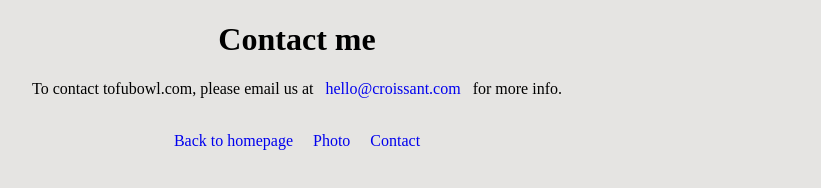
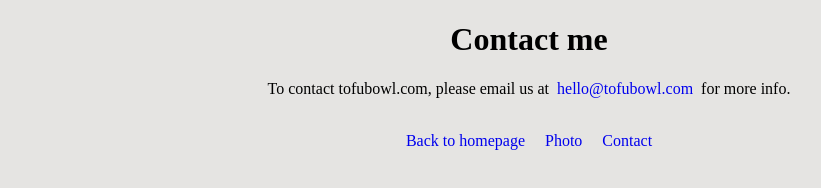
Before and after one commit to silping/tofu, a plain HTML site: page contact.html in a window 1280 px wide. Shown: the whole page, without its empty margins (111-932 px from the left). Drawn offline with Linux system fonts and the light colour scheme.

Commit message:
Updated contact address

```diff
--- a/contact.html
+++ b/contact.html
@@ -11,9 +11,10 @@
   <body>
     <h1>Contact me</h1>
     <p>
-      To contact tofubowl.com, please email us at
-      <a href="mailto:hello@croissant.com"> hello@croissant.com </a>for more
-      info.
+      To contact tofubowl.com, please email us at<a
+        href="mailto:hello@tofubowl.com"
+        >hello@tofubowl.com</a
+      >for more info.
     </p>
     <br />
     <a href="/">Back to homepage</a>
--- a/css/styles.css
+++ b/css/styles.css
@@ -2,6 +2,7 @@ body {
   background-color: #e5e4e2;
   max-width: 800px;
   text-align: center;
+  margin: 0 auto;
 }
 a {
   margin: 8px;
```
